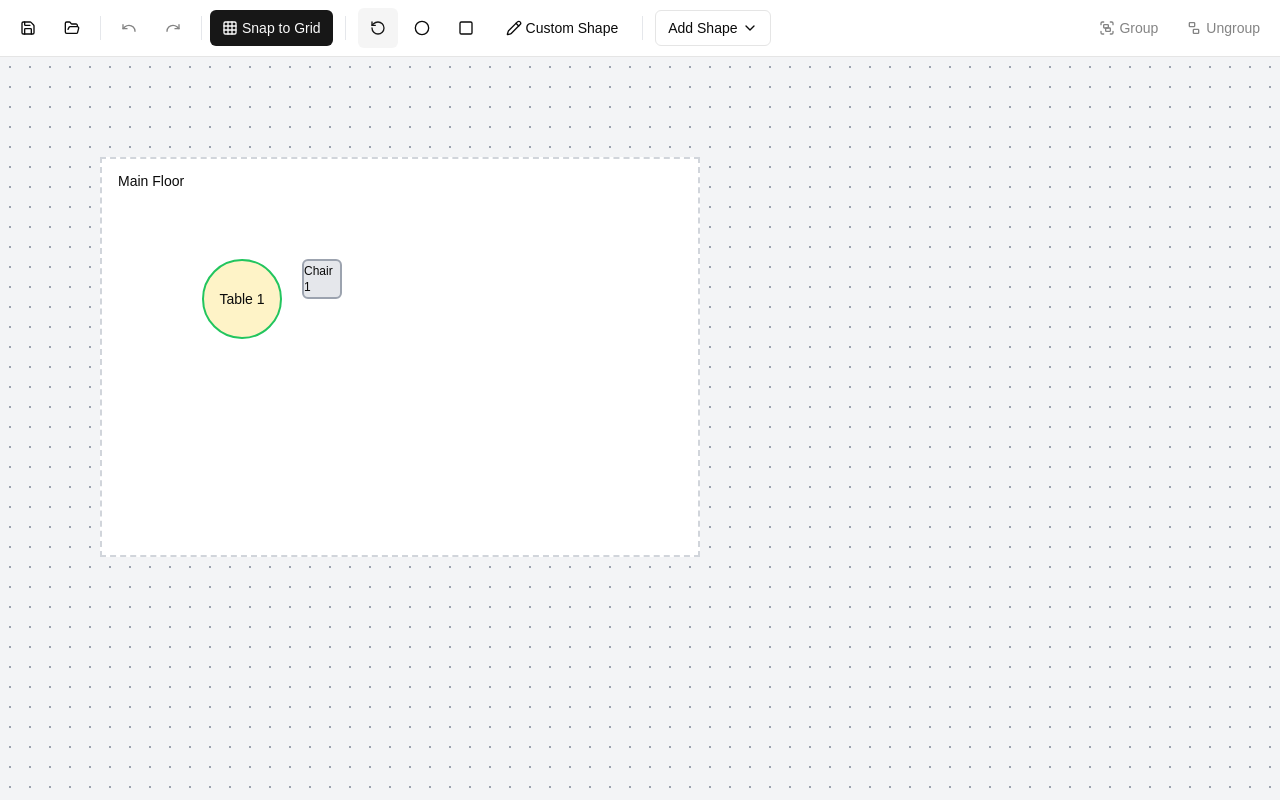
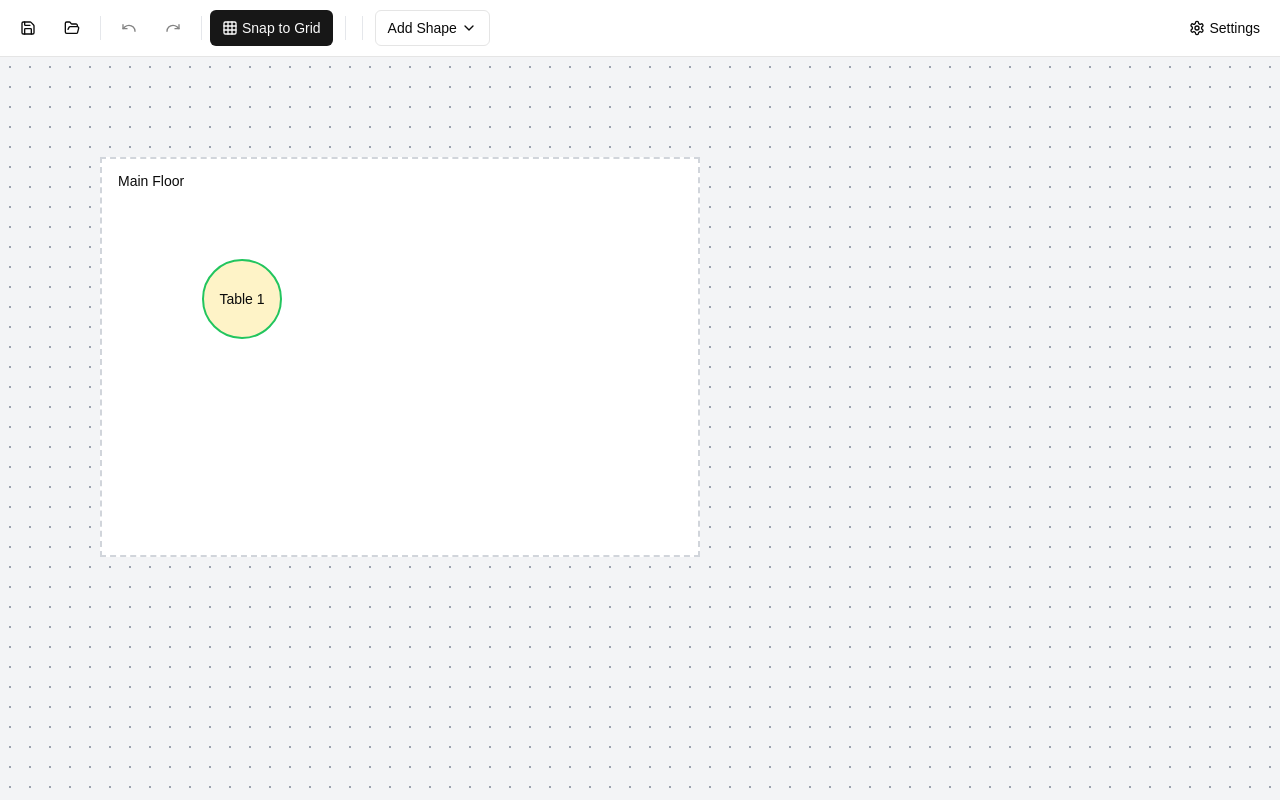
Before and after one commit to LuciferDIot/Floor-Management-System, a Next.js app: page / in a window 1280 px wide. Built offline with nearby package versions, Linux system fonts and the light colour scheme.

Commit message:
UseType done

```diff
--- a/components/shapes/shape.tsx
+++ b/components/shapes/shape.tsx
@@ -1,6 +1,7 @@
 "use client";
 
 import { useFloorActions } from "@/hooks/useFloorActions";
+import { useMode } from "@/hooks/useMode";
 import { useReservationActions } from "@/hooks/useReservationActions";
 import { useSelectionActions } from "@/hooks/useSelectionActions";
 import { useShapeActions } from "@/hooks/useShapeActions";
@@ -9,6 +10,7 @@ import {
   ReservationStatus,
   ShapeCategory,
   ShapeType,
+  UseType,
 } from "@/lib/types";
 import { cn } from "@/lib/utils";
 import { useRef, useState } from "react";
@@ -31,6 +33,8 @@ export function Shape({
   style,
 }: ShapeProps) {
   const shapeRef = useRef<HTMLDivElement>(null);
+  const { mode } = useMode();
+
   const [showContextMenu, setShowContextMenu] = useState(false);
   const [contextMenuPosition, setContextMenuPosition] = useState({
     x: 0,
@@ -195,6 +199,33 @@ export function Shape({
     });
   };
 
+  const ContextMenuItems = [
+    ...(isTable
+      ? [
+          {
+            label:
+              shape.reservation?.status === ReservationStatus.RESERVED
+                ? "Unreserve"
+                : "Reserve",
+            onClick: () =>
+              shape.reservation?.status === ReservationStatus.RESERVED
+                ? unreserveTable(floorId, shape.id)
+                : reserveTable(floorId, shape.id, chairCount),
+          },
+        ]
+      : []),
+    { label: "Rename", onClick: () => {} },
+    { label: "Copy", onClick: () => {} },
+    { label: "Rotate", onClick: () => {} },
+    ...(mode === UseType.ADVANCED
+      ? [{ label: "Add to Group", onClick: () => {} }]
+      : []),
+    {
+      label: "Delete",
+      onClick: () => deleteShape(floorId, shape.id),
+    },
+  ];
+
   return (
     <>
       <div
@@ -245,30 +276,7 @@ export function Shape({
         createPortal(
           <ContextMenu
             position={contextMenuPosition}
-            items={[
-              ...(isTable
-                ? [
-                    {
-                      label:
-                        shape.reservation?.status === ReservationStatus.RESERVED
-                          ? "Unreserve"
-                          : "Reserve",
-                      onClick: () =>
-                        shape.reservation?.status === ReservationStatus.RESERVED
-                          ? unreserveTable(floorId, shape.id)
-                          : reserveTable(floorId, shape.id, chairCount),
-                    },
-                  ]
-                : []),
-              { label: "Rename", onClick: () => {} },
-              { label: "Copy", onClick: () => {} },
-              { label: "Rotate", onClick: () => {} },
-              { label: "Add to Group", onClick: () => {} },
-              {
-                label: "Delete",
-                onClick: () => deleteShape(floorId, shape.id),
-              },
-            ]}
+            items={ContextMenuItems}
             onClose={() => setShowContextMenu(false)}
           />,
           document.body
--- /dev/null
+++ b/components/toolbar/settings-menu.tsx
@@ -0,0 +1,58 @@
+import { useMode } from "@/hooks/useMode";
+import { UseType } from "@/lib/types";
+import { Settings } from "lucide-react";
+import { useState } from "react";
+import { Button } from "../ui/button";
+import { Checkbox } from "../ui/checkbox";
+import {
+  DropdownMenu,
+  DropdownMenuContent,
+  DropdownMenuGroup,
+  DropdownMenuItem,
+  DropdownMenuTrigger,
+} from "../ui/dropdown-menu";
+
+type Props = {};
+
+function SettingsMenu({}: Props) {
+  const { mode, toggleMode } = useMode();
+
+  const [openSettings, setOpenSettings] = useState(false);
+
+  return (
+    <DropdownMenu open={openSettings} onOpenChange={setOpenSettings}>
+      <DropdownMenuTrigger asChild>
+        <Button
+          variant="ghost"
+          size="sm"
+          className="gap-1"
+          title="Ungroup Selected Elements"
+        >
+          <Settings className="h-4 w-4" />
+          <span className="hidden sm:inline">Settings</span>
+        </Button>
+      </DropdownMenuTrigger>
+      <DropdownMenuContent className="w-56">
+        <DropdownMenuGroup>
+          <DropdownMenuItem>
+            <div className="flex items-center space-x-2">
+              <Checkbox
+                id="terms2"
+                checked={mode === UseType.ADVANCED}
+                onCheckedChange={toggleMode}
+              />
+              <label
+                htmlFor="terms2"
+                className="text-sm font-medium leading-none peer-disabled:cursor-not-allowed peer-disabled:opacity-70"
+              >
+                Advanced Mode
+              </label>
+            </div>
+          </DropdownMenuItem>
+        </DropdownMenuGroup>
+      </DropdownMenuContent>
+    </DropdownMenu>
+  );
+}
+
+export default SettingsMenu;
--- a/components/toolbar/shape-picker.tsx
+++ b/components/toolbar/shape-picker.tsx
@@ -9,12 +9,14 @@ import {
   DropdownMenuTrigger,
 } from "@/components/ui/dropdown-menu";
 import { useFloorActions } from "@/hooks/useFloorActions";
+import { useMode } from "@/hooks/useMode";
 import { useShapeActions } from "@/hooks/useShapeActions";
-import { ShapeCategory } from "@/lib/types";
+import { ShapeCategory, UseType } from "@/lib/types";
 import { ChevronDown, Circle, Square } from "lucide-react";
 import { useState } from "react";
 
 export function ShapePicker() {
+  const { mode } = useMode();
   const { addShape } = useShapeActions();
   const { floorIndex, floors } = useFloorActions();
   const [open, setOpen] = useState(false);
@@ -102,6 +104,7 @@ export function ShapePicker() {
             </DropdownMenuItem>
           ))}
         </DropdownMenuGroup>
+        {mode === UseType.ADVANCED && (
           <DropdownMenuGroup>
             <DropdownMenuItem className="font-medium" disabled>
               Chairs
@@ -116,6 +119,7 @@ export function ShapePicker() {
               </DropdownMenuItem>
             ))}
           </DropdownMenuGroup>
+        )}
       </DropdownMenuContent>
     </DropdownMenu>
   );
--- a/components/toolbar/toolbar.tsx
+++ b/components/toolbar/toolbar.tsx
@@ -5,8 +5,9 @@ import { ToggleGroup, ToggleGroupItem } from "@/components/ui/toggle-group";
 import { useCanvasActions } from "@/hooks/useCanvasActions";
 import { useFloorActions } from "@/hooks/useFloorActions";
 import { useGroupActions } from "@/hooks/useGroupActions";
+import { useMode } from "@/hooks/useMode";
 import { useToolActions } from "@/hooks/useToolActions";
-import { ShapeCategory } from "@/lib/types";
+import { ShapeCategory, UseType } from "@/lib/types";
 import {
   Circle,
   Grid,
@@ -20,6 +21,7 @@ import {
   Ungroup,
 } from "lucide-react";
 import { LoadPlanDropdown } from "./load-plan-dropdown";
+import SettingsMenu from "./settings-menu";
 import { ShapePicker } from "./shape-picker";
 
 interface ToolbarProps {
@@ -41,6 +43,7 @@ export function Toolbar({
   onUndo,
   onRedo,
 }: ToolbarProps) {
+  const { mode } = useMode();
   const { snapToGrid, selectedElements } = useFloorActions();
 
   const { updateSnapToGrid } = useCanvasActions();
@@ -102,6 +105,8 @@ export function Toolbar({
 
       <div className="h-6 w-px bg-gray-200 mx-1" />
 
+      {mode === UseType.ADVANCED && (
+        <>
           <ToggleGroup
             type="single"
             value={currentTool}
@@ -128,12 +133,16 @@ export function Toolbar({
             <Pencil className="h-4 w-4" />
             <span className="hidden sm:inline">Custom Shape</span>
           </Button>
+        </>
+      )}
 
       <div className="h-6 w-px bg-gray-200 mx-1" />
 
       <ShapePicker />
 
       <div className="ml-auto flex items-center gap-1">
+        {mode === UseType.ADVANCED && (
+          <>
             <Button
               variant="ghost"
               size="sm"
@@ -157,6 +166,10 @@ export function Toolbar({
               <Ungroup className="h-4 w-4" />
               <span className="hidden sm:inline">Ungroup</span>
             </Button>
+          </>
+        )}
+
+        <SettingsMenu />
       </div>
     </div>
   );
--- /dev/null
+++ b/components/ui/checkbox.tsx
@@ -0,0 +1,30 @@
+"use client"
+
+import * as React from "react"
+import * as CheckboxPrimitive from "@radix-ui/react-checkbox"
+import { Check } from "lucide-react"
+
+import { cn } from "@/lib/utils"
+
+const Checkbox = React.forwardRef<
+  React.ElementRef<typeof CheckboxPrimitive.Root>,
+  React.ComponentPropsWithoutRef<typeof CheckboxPrimitive.Root>
+>(({ className, ...props }, ref) => (
+  <CheckboxPrimitive.Root
+    ref={ref}
+    className={cn(
+      "peer h-4 w-4 shrink-0 rounded-sm border border-primary ring-offset-background focus-visible:outline-none focus-visible:ring-2 focus-visible:ring-ring focus-visible:ring-offset-2 disabled:cursor-not-allowed disabled:opacity-50 data-[state=checked]:bg-primary data-[state=checked]:text-primary-foreground",
+      className
+    )}
+    {...props}
+  >
+    <CheckboxPrimitive.Indicator
+      className={cn("flex items-center justify-center text-current")}
+    >
+      <Check className="h-4 w-4" />
+    </CheckboxPrimitive.Indicator>
+  </CheckboxPrimitive.Root>
+))
+Checkbox.displayName = CheckboxPrimitive.Root.displayName
+
+export { Checkbox }
--- a/hooks/useMode.ts
+++ b/hooks/useMode.ts
@@ -1,7 +1,11 @@
+import { UseType } from "@/lib/types";
 import { useFloorPlanStore } from "@/store/floorPlanStore";
 
 export const useMode = () => {
   const { mode, setMode } = useFloorPlanStore();
 
-  return { mode, setMode };
+  const toggleMode = (): void =>
+    setMode(mode === UseType.BASIC ? UseType.ADVANCED : UseType.BASIC);
+
+  return { mode, setMode, toggleMode };
 };
--- a/package.json
+++ b/package.json
@@ -10,6 +10,7 @@
   },
   "dependencies": {
     "@hookform/resolvers": "^3.10.0",
+    "@radix-ui/react-checkbox": "^1.3.2",
     "@radix-ui/react-dropdown-menu": "2.1.4",
     "@radix-ui/react-label": "2.1.1",
     "@radix-ui/react-popover": "1.1.4",
--- a/store/floorPlanStore.ts
+++ b/store/floorPlanStore.ts
@@ -11,7 +11,7 @@ import {
 import { create } from "zustand";
 
 interface FloorPlanState {
-  mode: UseType | null;
+  mode: UseType;
   floors: FloorType[];
   floorIndex: number;
   groups: Record<string, GroupType>;
@@ -42,7 +42,7 @@ interface FloorPlanState {
 }
 
 export const useFloorPlanStore = create<FloorPlanState>((set) => ({
-  mode: null,
+  mode: UseType.BASIC,
   floorIndex: 0,
   floors: [
     {
@@ -64,18 +64,6 @@ export const useFloorPlanStore = create<FloorPlanState>((set) => ({
           width: 80,
           height: 80,
           rotation: 0,
-        },
-        {
-          id: "chair-1",
-          floorId: "floor-1",
-          label: "Chair 1",
-          category: ShapeCategory.CHAIR,
-          x: 200,
-          y: 100,
-          width: 40,
-          height: 40,
-          rotation: 0,
-          tableId: "table-1",
         },
       ],
     },
```
Also changed, not shown: 1 other file (tests, documents, lock files or other folders). Lines whose indentation alone changed are shown as unchanged.
